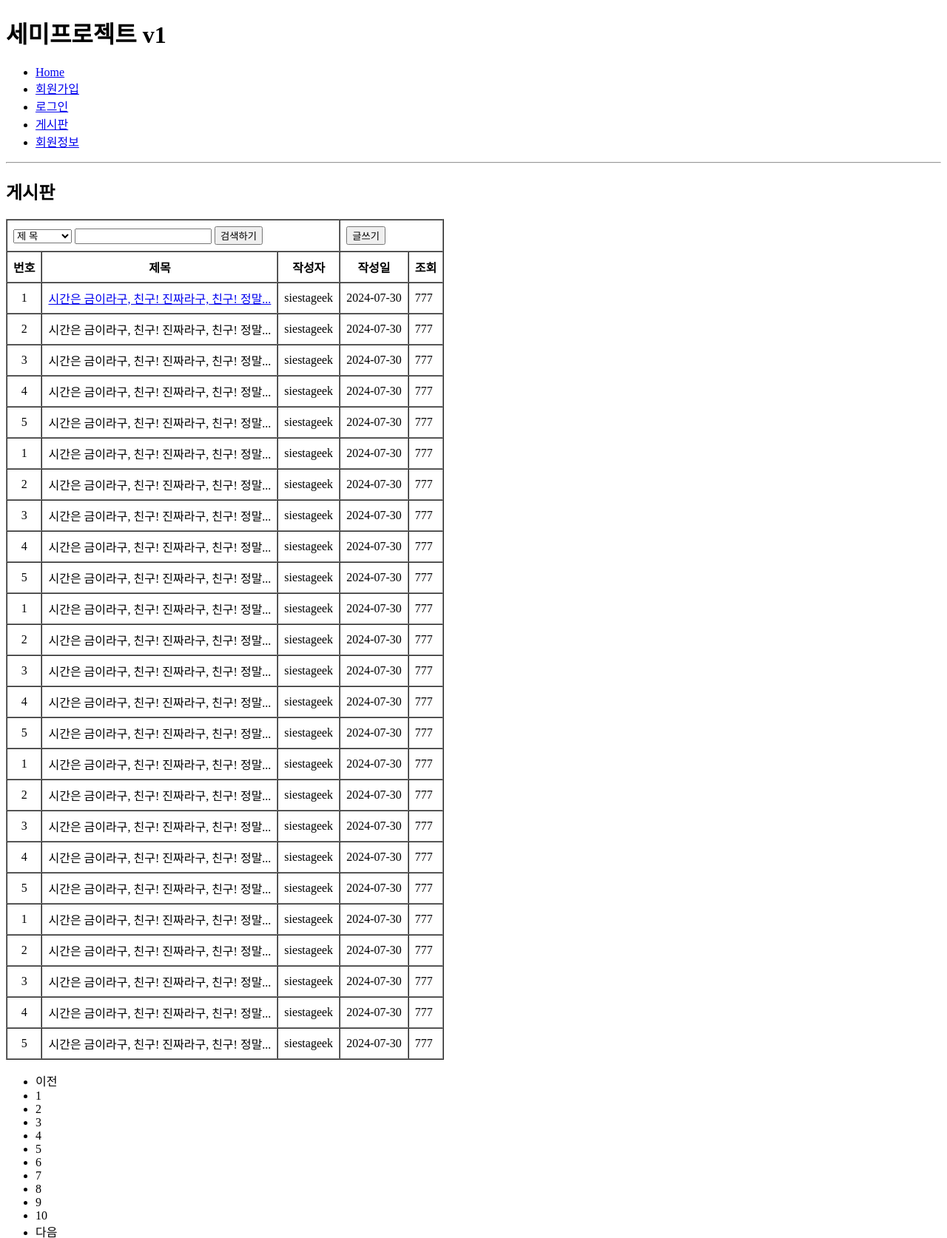
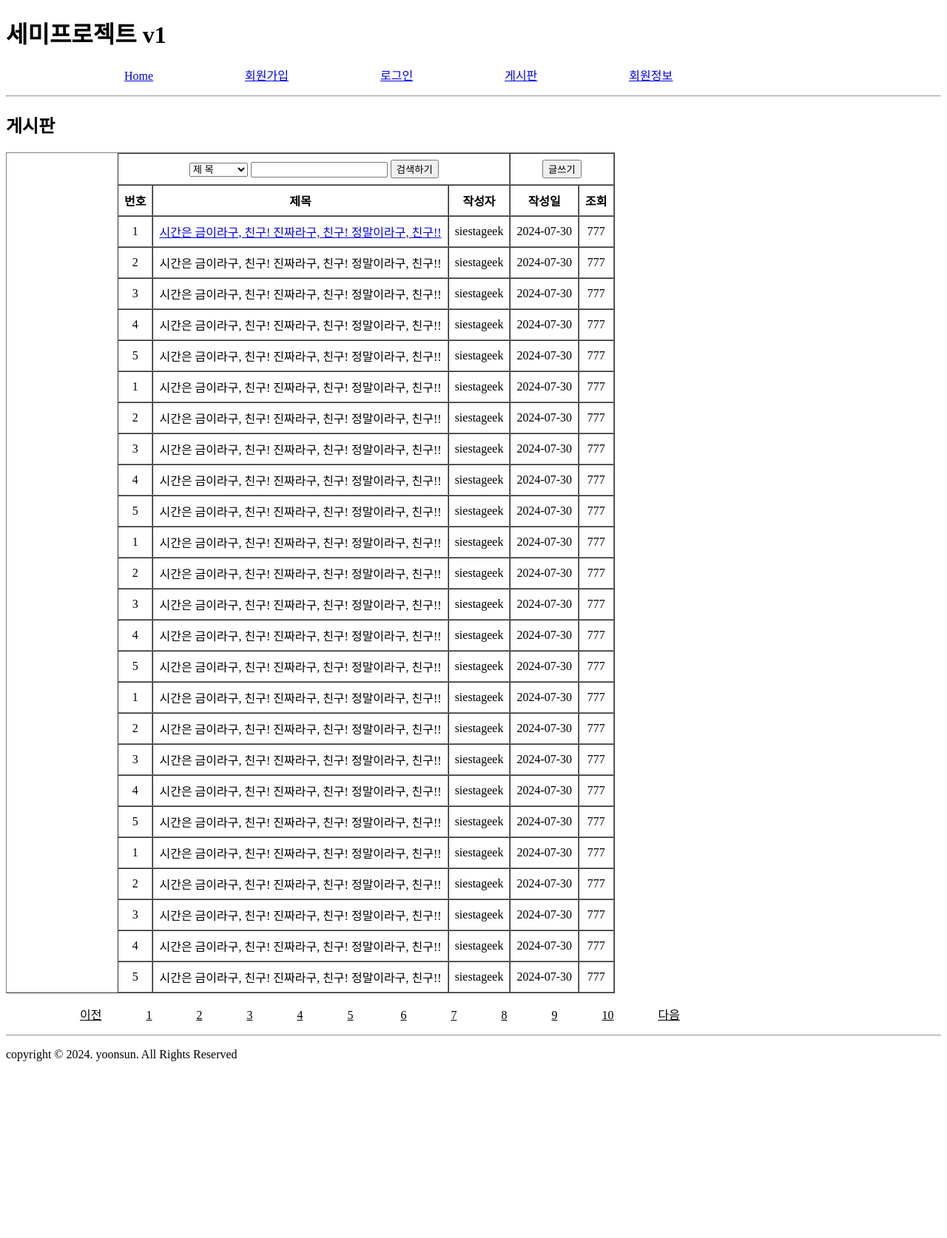
Before and after one commit to yoon741/semiprojectv1, a FastAPI app: page /board/list in a window 1280 px wide. Shown: the top 1674 px of the page at 74% size. After the commit the page ends 1435 px from the top, so only its background shows below. Run offline with FastAPI, Linux system fonts and the light colour scheme.

Commit message:
게시판 수정

```diff
--- a/views/templates/board/list.html
+++ b/views/templates/board/list.html
@@ -3,11 +3,21 @@
 <head>
   <meta charset="UTF-8">
   <title>세미프로젝트</title>
+    <style>
+        table { text-align: center; padding-left: 150px; }
+
+        #menu li{ display: inline;
+            text-decoration: underline; padding-left: 120px; }
+        a:visited { color: black }
+
+        #num li{ text-align: center;display: inline;
+            text-decoration: underline; padding-left: 60px; }
+    </style>
 </head>
 <body>
   <div id="wrap">
     <header><h1>세미프로젝트 v1</h1></header>
-    <nav><ul>
+    <nav><ul id="menu">
       <li><a href="/">Home</a></li>
       <li><a href="/member/join">회원가입</a></li>
       <li><a href="/member/login">로그인</a></li>
@@ -34,60 +44,60 @@
         </thead>
 
         <tbody>
-            <tr><td align="center">1</td><td><a href="/board/view?bid=1">시간은 금이라구, 친구! 진짜라구, 친구! 정말...</a></td>
+            <tr><td align="center">1</td><td><a href="/board/view?bid=1">시간은 금이라구, 친구! 진짜라구, 친구! 정말이라구, 친구!!</a></td>
               <td>siestageek</td><td>2024-07-30</td><td>777</td></tr>
-            <tr><td align="center">2</td><td>시간은 금이라구, 친구! 진짜라구, 친구! 정말...</td>
+            <tr><td align="center">2</td><td>시간은 금이라구, 친구! 진짜라구, 친구! 정말이라구, 친구!!</td>
               <td>siestageek</td><td>2024-07-30</td><td>777</td></tr>
-            <tr><td align="center">3</td><td>시간은 금이라구, 친구! 진짜라구, 친구! 정말...</td>
+            <tr><td align="center">3</td><td>시간은 금이라구, 친구! 진짜라구, 친구! 정말이라구, 친구!!</td>
               <td>siestageek</td><td>2024-07-30</td><td>777</td></tr>
-            <tr><td align="center">4</td><td>시간은 금이라구, 친구! 진짜라구, 친구! 정말...</td>
+            <tr><td align="center">4</td><td>시간은 금이라구, 친구! 진짜라구, 친구! 정말이라구, 친구!!</td>
               <td>siestageek</td><td>2024-07-30</td><td>777</td></tr>
-            <tr><td align="center">5</td><td>시간은 금이라구, 친구! 진짜라구, 친구! 정말...</td>
+            <tr><td align="center">5</td><td>시간은 금이라구, 친구! 진짜라구, 친구! 정말이라구, 친구!!</td>
               <td>siestageek</td><td>2024-07-30</td><td>777</td></tr>
-            <tr><td align="center">1</td><td>시간은 금이라구, 친구! 진짜라구, 친구! 정말...</td>
+            <tr><td align="center">1</td><td>시간은 금이라구, 친구! 진짜라구, 친구! 정말이라구, 친구!!</td>
               <td>siestageek</td><td>2024-07-30</td><td>777</td></tr>
-            <tr><td align="center">2</td><td>시간은 금이라구, 친구! 진짜라구, 친구! 정말...</td>
+            <tr><td align="center">2</td><td>시간은 금이라구, 친구! 진짜라구, 친구! 정말이라구, 친구!!</td>
               <td>siestageek</td><td>2024-07-30</td><td>777</td></tr>
-            <tr><td align="center">3</td><td>시간은 금이라구, 친구! 진짜라구, 친구! 정말...</td>
+            <tr><td align="center">3</td><td>시간은 금이라구, 친구! 진짜라구, 친구! 정말이라구, 친구!!</td>
               <td>siestageek</td><td>2024-07-30</td><td>777</td></tr>
-            <tr><td align="center">4</td><td>시간은 금이라구, 친구! 진짜라구, 친구! 정말...</td>
+            <tr><td align="center">4</td><td>시간은 금이라구, 친구! 진짜라구, 친구! 정말이라구, 친구!!</td>
               <td>siestageek</td><td>2024-07-30</td><td>777</td></tr>
-            <tr><td align="center">5</td><td>시간은 금이라구, 친구! 진짜라구, 친구! 정말...</td>
+            <tr><td align="center">5</td><td>시간은 금이라구, 친구! 진짜라구, 친구! 정말이라구, 친구!!</td>
               <td>siestageek</td><td>2024-07-30</td><td>777</td></tr>
-            <tr><td align="center">1</td><td>시간은 금이라구, 친구! 진짜라구, 친구! 정말...</td>
+            <tr><td align="center">1</td><td>시간은 금이라구, 친구! 진짜라구, 친구! 정말이라구, 친구!!</td>
               <td>siestageek</td><td>2024-07-30</td><td>777</td></tr>
-            <tr><td align="center">2</td><td>시간은 금이라구, 친구! 진짜라구, 친구! 정말...</td>
+            <tr><td align="center">2</td><td>시간은 금이라구, 친구! 진짜라구, 친구! 정말이라구, 친구!!</td>
               <td>siestageek</td><td>2024-07-30</td><td>777</td></tr>
-            <tr><td align="center">3</td><td>시간은 금이라구, 친구! 진짜라구, 친구! 정말...</td>
+            <tr><td align="center">3</td><td>시간은 금이라구, 친구! 진짜라구, 친구! 정말이라구, 친구!!</td>
               <td>siestageek</td><td>2024-07-30</td><td>777</td></tr>
-            <tr><td align="center">4</td><td>시간은 금이라구, 친구! 진짜라구, 친구! 정말...</td>
+            <tr><td align="center">4</td><td>시간은 금이라구, 친구! 진짜라구, 친구! 정말이라구, 친구!!</td>
               <td>siestageek</td><td>2024-07-30</td><td>777</td></tr>
-            <tr><td align="center">5</td><td>시간은 금이라구, 친구! 진짜라구, 친구! 정말...</td>
+            <tr><td align="center">5</td><td>시간은 금이라구, 친구! 진짜라구, 친구! 정말이라구, 친구!!</td>
               <td>siestageek</td><td>2024-07-30</td><td>777</td></tr>
-            <tr><td align="center">1</td><td>시간은 금이라구, 친구! 진짜라구, 친구! 정말...</td>
+            <tr><td align="center">1</td><td>시간은 금이라구, 친구! 진짜라구, 친구! 정말이라구, 친구!!</td>
               <td>siestageek</td><td>2024-07-30</td><td>777</td></tr>
-            <tr><td align="center">2</td><td>시간은 금이라구, 친구! 진짜라구, 친구! 정말...</td>
+            <tr><td align="center">2</td><td>시간은 금이라구, 친구! 진짜라구, 친구! 정말이라구, 친구!!</td>
               <td>siestageek</td><td>2024-07-30</td><td>777</td></tr>
-            <tr><td align="center">3</td><td>시간은 금이라구, 친구! 진짜라구, 친구! 정말...</td>
+            <tr><td align="center">3</td><td>시간은 금이라구, 친구! 진짜라구, 친구! 정말이라구, 친구!!</td>
               <td>siestageek</td><td>2024-07-30</td><td>777</td></tr>
-            <tr><td align="center">4</td><td>시간은 금이라구, 친구! 진짜라구, 친구! 정말...</td>
+            <tr><td align="center">4</td><td>시간은 금이라구, 친구! 진짜라구, 친구! 정말이라구, 친구!!</td>
               <td>siestageek</td><td>2024-07-30</td><td>777</td></tr>
-            <tr><td align="center">5</td><td>시간은 금이라구, 친구! 진짜라구, 친구! 정말...</td>
+            <tr><td align="center">5</td><td>시간은 금이라구, 친구! 진짜라구, 친구! 정말이라구, 친구!!</td>
               <td>siestageek</td><td>2024-07-30</td><td>777</td></tr>
-            <tr><td align="center">1</td><td>시간은 금이라구, 친구! 진짜라구, 친구! 정말...</td>
+            <tr><td align="center">1</td><td>시간은 금이라구, 친구! 진짜라구, 친구! 정말이라구, 친구!!</td>
               <td>siestageek</td><td>2024-07-30</td><td>777</td></tr>
-            <tr><td align="center">2</td><td>시간은 금이라구, 친구! 진짜라구, 친구! 정말...</td>
+            <tr><td align="center">2</td><td>시간은 금이라구, 친구! 진짜라구, 친구! 정말이라구, 친구!!</td>
               <td>siestageek</td><td>2024-07-30</td><td>777</td></tr>
-            <tr><td align="center">3</td><td>시간은 금이라구, 친구! 진짜라구, 친구! 정말...</td>
+            <tr><td align="center">3</td><td>시간은 금이라구, 친구! 진짜라구, 친구! 정말이라구, 친구!!</td>
               <td>siestageek</td><td>2024-07-30</td><td>777</td></tr>
-            <tr><td align="center">4</td><td>시간은 금이라구, 친구! 진짜라구, 친구! 정말...</td>
+            <tr><td align="center">4</td><td>시간은 금이라구, 친구! 진짜라구, 친구! 정말이라구, 친구!!</td>
               <td>siestageek</td><td>2024-07-30</td><td>777</td></tr>
-            <tr><td align="center">5</td><td>시간은 금이라구, 친구! 진짜라구, 친구! 정말...</td>
+            <tr><td align="center">5</td><td>시간은 금이라구, 친구! 진짜라구, 친구! 정말이라구, 친구!!</td>
               <td>siestageek</td><td>2024-07-30</td><td>777</td></tr>
         </tbody>
       </table>
       <div>
-      <ul><li>이전</li><li>1</li><li>2</li><li>3</li><li>4</li><li>5</li>
+      <ul id="num"><li>이전</li><li>1</li><li>2</li><li>3</li><li>4</li><li>5</li>
         <li>6</li><li>7</li><li>8</li><li>9</li><li>10</li><li>다음</li></ul>
       </div>
     </main>
```
Also changed, not shown: views/templates/board/modify.html (+6 -1 lines), views/templates/board/view.html (+6 -1 lines), views/templates/board/write.html (+11 -2 lines), views/templates/index.html (+16 -4 lines), views/templates/member/join.html (+10 -2 lines), views/templates/member/login.html (+20 -5 lines), views/templates/member/myinfo.html (+29 -10 lines).
